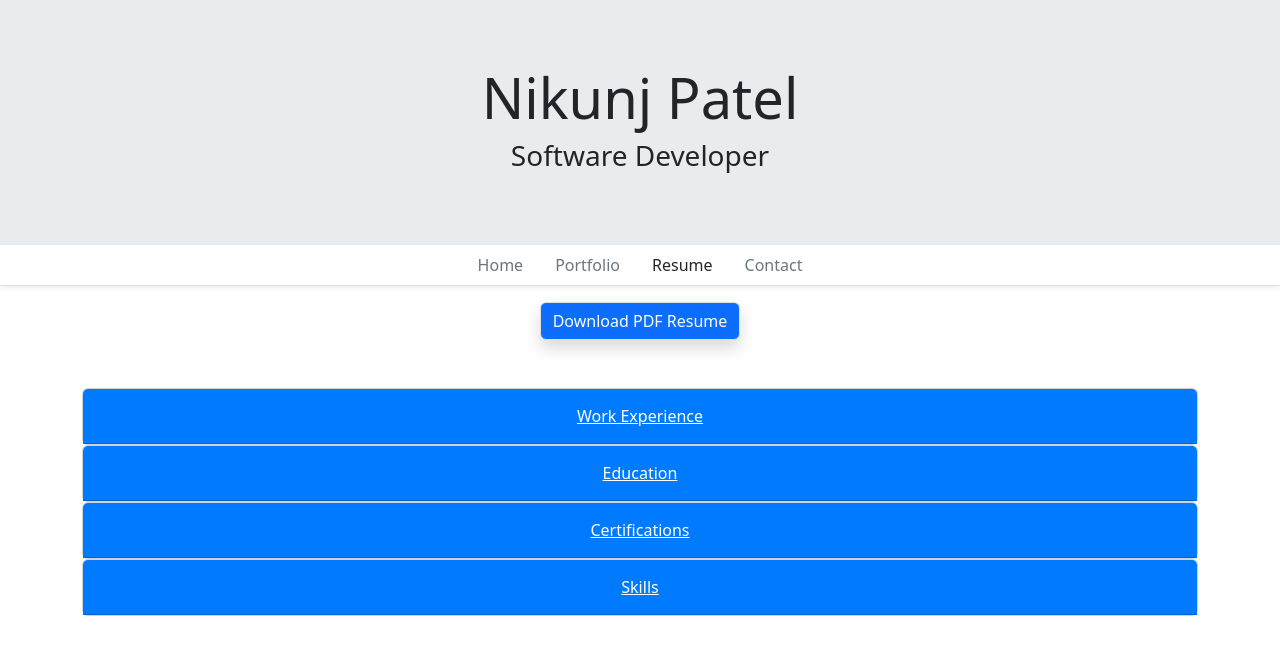
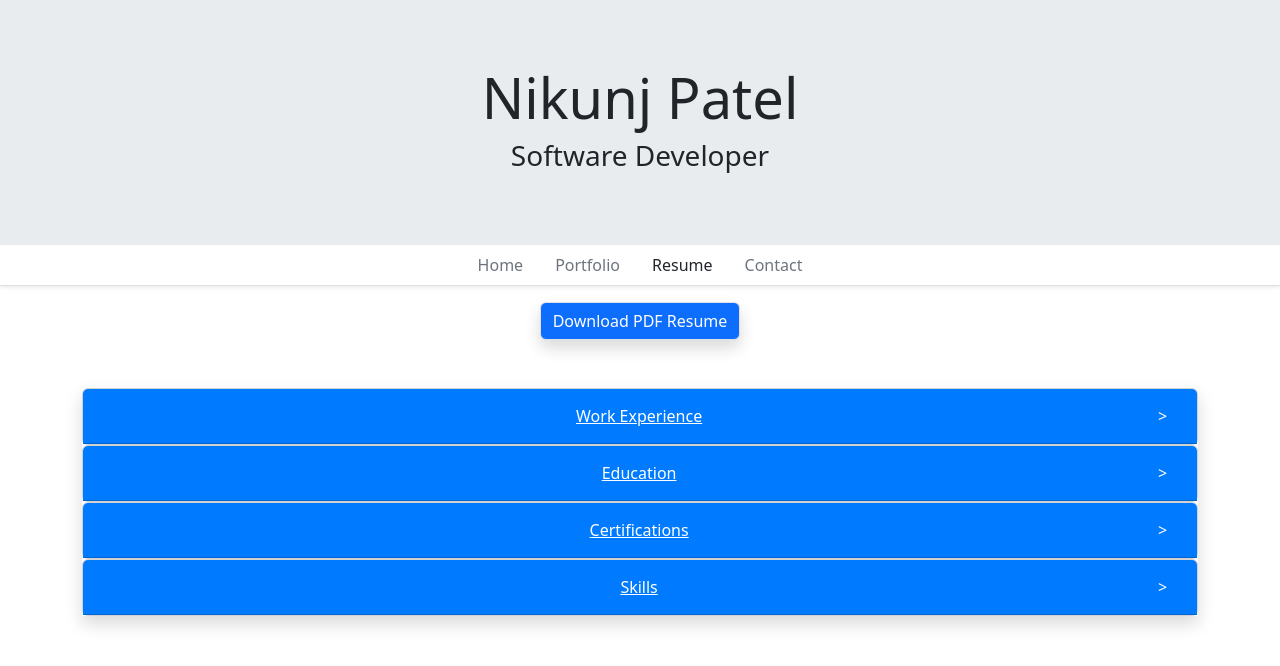
Before and after one commit to CathRtic/Webume, an Angular app: page /resume in a window 1280 px wide. Shown: the top 666 px of the page. Built offline with nearby package versions, Linux system fonts and the light colour scheme.

Commit message:
Interactive Resume Styling

```diff
--- a/src/app/components/resume/resume.component.html
+++ b/src/app/components/resume/resume.component.html
@@ -1,8 +1,21 @@
 <div class="container text-center">
     <button (click)="DownloadPDF()" class="btn btn-primary mb-5 shadow border">Download PDF Resume</button>
 
-    <accordion [isAnimated]="true">
-        <accordion-group heading="Work Experience">
+    <div class="pb-2">
+        <accordion [isAnimated]="true" class="shadow">
+            <accordion-group [(isOpen)]="IsWorkExperienceOpen">
+
+                <button class="btn btn-block justify-content-between d-flex w-100" accordion-heading (click)="IsWorkExperienceOpen = true">
+                    <div style="visibility: hidden;">></div>
+                    <div class="btn-link">Work Experience</div>
+
+                    <div style="width: 10.95px;">
+                        <div *ngIf="!IsWorkExperienceOpen" style="color:white;">></div>
+                        <div *ngIf="IsWorkExperienceOpen" style="color:white;">v</div>
+                    </div>
+
+                </button>
+
                 <div style="text-align: left;">
                     <h2 class="mb-0">Software Engineer</h2>
                     <h3 class="text-primary">Sample Company</h3>
@@ -40,7 +53,19 @@
                 </div>
             </accordion-group>
 
-        <accordion-group heading="Education">
+            <accordion-group [(isOpen)]="IsEducationOpen">
+
+                <button class="btn btn-block justify-content-between d-flex w-100" accordion-heading (click)="IsEducationOpen = true">
+                    <div style="visibility: hidden;">></div>
+                    <div class="btn-link">Education</div>
+
+                    <div style="width: 10.95px;">
+                        <div *ngIf="!IsEducationOpen" style="color:white;">></div>
+                        <div *ngIf="IsEducationOpen" style="color:white;">v</div>
+                    </div>
+
+                </button>
+
                 <div style="text-align: left;">
                     <h2 class="mb-0">Bachelor's of Science in Computer Science</h2>
                     <h3 class="text-primary">Purdue University</h3>
@@ -52,7 +77,19 @@
                 </div>
             </accordion-group>
 
-        <accordion-group heading="Certifications">
+            <accordion-group [(isOpen)]="IsCertificationsOpen">
+
+                <button class="btn btn-block justify-content-between d-flex w-100" accordion-heading (click)="IsCertificationsOpen = true">
+                    <div style="visibility: hidden;">></div>
+                    <div class="btn-link">Certifications</div>
+
+                    <div style="width: 10.95px;">
+                        <div *ngIf="!IsCertificationsOpen" style="color:white;">></div>
+                        <div *ngIf="IsCertificationsOpen" style="color:white;">v</div>
+                    </div>
+
+                </button>
+
                 <div style="text-align: left;">
                     <h3>Microsoft Azure Data Fundamentals (DP-900)</h3>
                     <ul>
@@ -67,7 +104,19 @@
                 </div>
             </accordion-group>
 
-        <accordion-group heading="Skills">
+            <accordion-group [(isOpen)]="IsSkillsOpen">
+
+                <button class="btn btn-block justify-content-between d-flex w-100" accordion-heading (click)="IsSkillsOpen = true">
+                    <div style="visibility: hidden;">></div>
+                    <div class="btn-link">Skills</div>
+
+                    <div style="width: 10.95px;">
+                        <div *ngIf="!IsSkillsOpen" style="color:white;">></div>
+                        <div *ngIf="IsSkillsOpen" style="color:white;">v</div>
+                    </div>
+
+                </button>
+
                 <div class="row" style="text-align: left;">
                     <div class="col">
                         <h3>Programming Languages:</h3>
@@ -99,3 +148,5 @@
             </accordion-group>
         </accordion>
     </div>
+
+</div>
--- a/src/app/components/resume/resume.component.ts
+++ b/src/app/components/resume/resume.component.ts
@@ -1,16 +1,23 @@
 import { Component, Renderer2 } from '@angular/core';
 import { Title } from '@angular/platform-browser';
 import { AccordionModule } from 'ngx-bootstrap/accordion';
+import { NgIf } from '@angular/common';
 
 
 @Component({
   selector: 'app-resume',
   standalone: true,
-  imports: [AccordionModule],
+  imports: [AccordionModule, NgIf],
   templateUrl: './resume.component.html',
   styleUrl: './resume.component.css'
 })
 export class ResumeComponent {
+
+  IsWorkExperienceOpen: boolean = false;
+  IsEducationOpen: boolean = false;
+  IsCertificationsOpen: boolean = false;
+  IsSkillsOpen: boolean = false;
+
   constructor(private titleService: Title, private renderer: Renderer2){
     this.titleService.setTitle('Nikunj Patel - Resume')
   }
```
Lines whose indentation alone changed are shown as unchanged.
